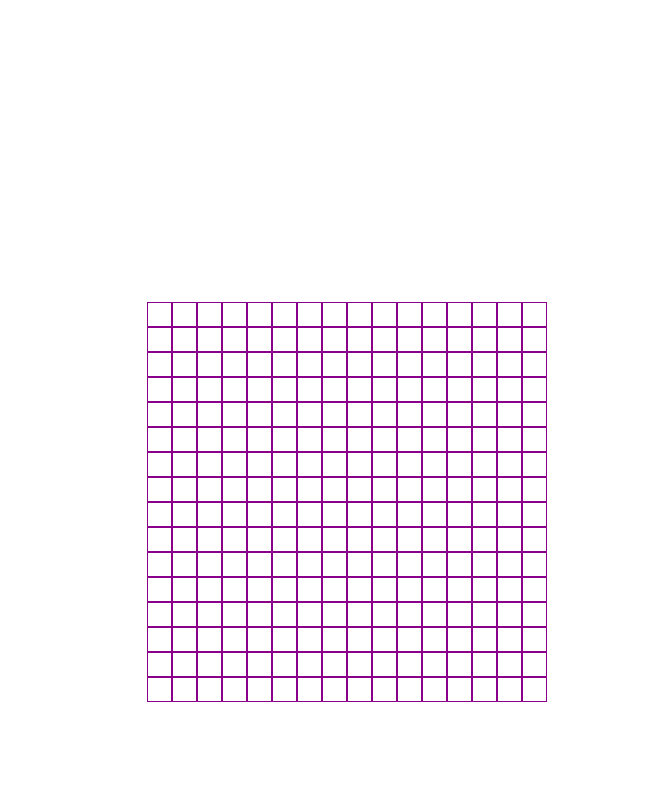
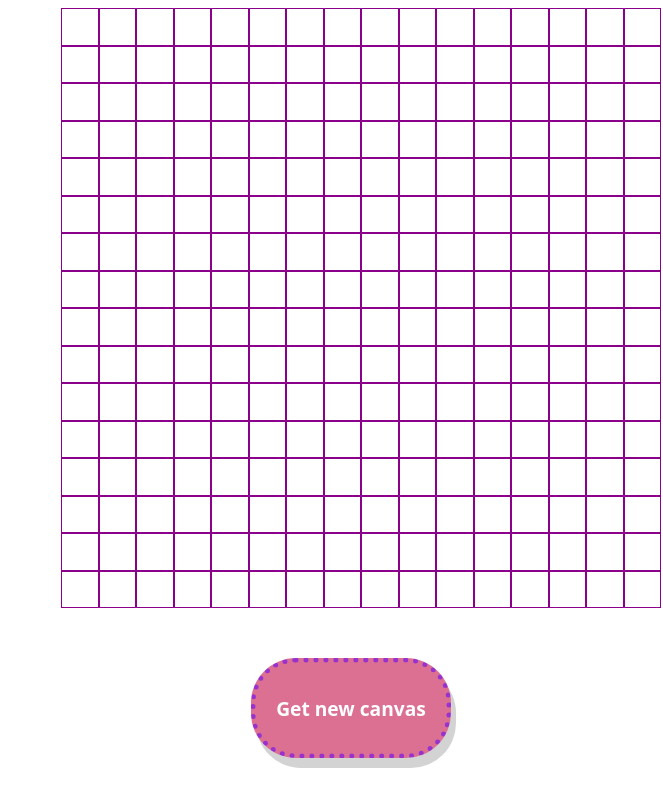
Before and after one commit to Snehaaaluvscheese/Etch-a-Sketch, a plain HTML site: page index.html in a window 1280 px wide. Shown: the whole page, without its empty margins (617-1280 px from the left). Drawn offline with Linux system fonts and the light colour scheme.

Commit message:
Add code to button to remove original grid

```diff
--- a/index.html
+++ b/index.html
@@ -10,5 +10,7 @@
   <body id="body">
     <div id="grid-container"></div>
 
+    <button id="gridButton">Get new canvas</button>
+
   </body>
 </html>
--- a/script.js
+++ b/script.js
@@ -1,6 +1,7 @@
 const gridContainer = document.querySelector('#grid-container');
 
 // selected div with id grid-container
+
 
 function makeGrid(side) {
 
@@ -8,20 +9,59 @@ function makeGrid(side) {
 
     for (let i = 0; i < (side * side); i++) {
 
-        gridContainer.style.cssText =   `grid-template-columns: repeat(${side}, 25fr); grid-template-rows: repeat(${side}, 25fr);`
+        gridContainer.style.cssText =   `grid-template-columns: repeat(${side}, 40fr); grid-template-rows: repeat(${side}, 40fr);`
 
         const gridDiv = document.createElement('div');
+        gridDiv.style.cssText = `border: 1px solid darkmagenta;`;
         gridDiv.classList.add('grid-div');
         gridContainer.appendChild(gridDiv);
 
         gridDiv.addEventListener('mouseover', () => {
             gridDiv.classList.add('drawLines');
           });
+
+
       }
 
+
+
+
     }
+
 
     // function to style and make Grid and add hover effect
 
     makeGrid(16);
-    // calls function to make 16 x 16 grid
+
+
+
+
+
+
+    const btn = document.querySelector('#gridButton');
+    btn.addEventListener('click', () => {
+        while(gridContainer.firstChild) {
+        gridContainer.firstChild.remove();
+        }
+
+
+
+
+
+            stop: for (;;) {
+
+              let result = prompt("Number of squares (not more than 100) per side?");
+               if (result >= 1 && !isNaN(result) && result <= 100) {
+                makeGrid(result);
+                break stop;
+               }
+               else {
+               alert("Please enter valid number not less than 1 and not more than 100 !! :(")
+
+
+               }
+            }
+
+    });
+
+    // button when clicked asks for squares per side
--- a/style.css
+++ b/style.css
@@ -1,23 +1,15 @@
-html {
-  margin: 0;
-  padding: 0;
-}
 
 #grid-container {
   display: grid;
-  width: 400px;
-  height: 400px;
+  width: 600px;
+  height: 600px;
+  box-sizing: border-box;
+  margin-left: 670px;
 
-  margin-left: 20cm;
-  margin-top: 8cm;
-  padding: 0;
 }
 
 
-.grid-div {
-  border: 1px solid darkmagenta;
 
-}
 
 
 
```
